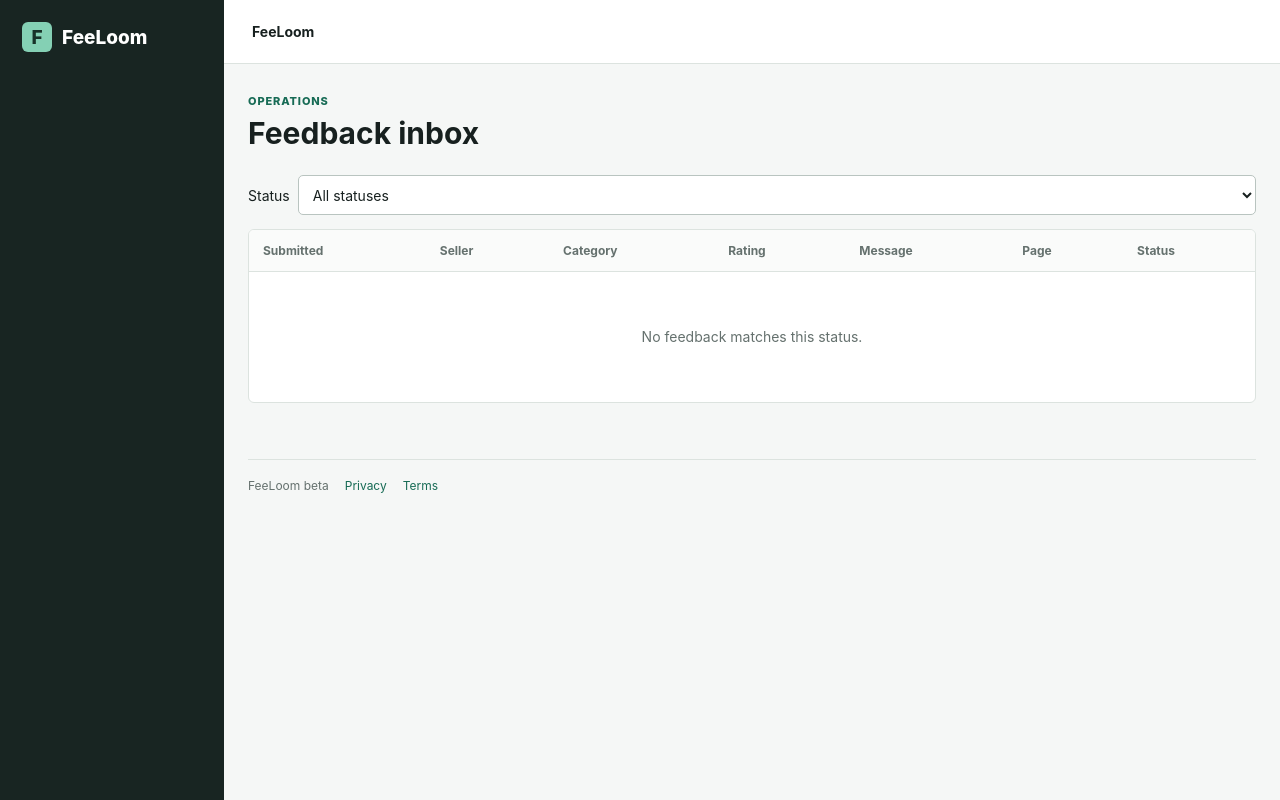
After one commit to sdepsen-coder/FeeLoom, a Django app: template templates/dashboard/feedback_inbox.html in a window 1280 px wide. The commit adds this page. Run offline with Django 5.2, Linux system fonts and the light colour scheme; the template is opened without the code that fills it, so the values that code supplies are empty.

Commit message:
Add beta feedback operations inbox

```diff
--- a/dashboard/static/app.css
+++ b/dashboard/static/app.css
@@ -30,6 +30,9 @@ h1,h2,p { margin-top:0; } h1 { margin-bottom:0; font-size:30px; line-height:1.2;
 .metric span { color:var(--muted); font-weight:650; } .metric strong { font-size:24px; } .metric.emphasis { border-color:#a6cfc0; background:var(--green-soft); }
 .table-wrap { overflow-x:auto; border:1px solid var(--line); border-radius:6px; background:var(--panel); }
 table { width:100%; border-collapse:collapse; white-space:nowrap; }
+.feedback-message { min-width:260px; max-width:460px; white-space:normal; }
+.inline-status-form { display:flex; align-items:center; gap:8px; }
+.inline-status-form select { width:auto; min-width:118px; }
 th,td { padding:13px 14px; border-bottom:1px solid var(--line); text-align:left; }
 th { color:var(--muted); background:#fafbfa; font-size:12px; font-weight:750; } tbody tr:last-child td { border-bottom:0; } tbody tr:hover { background:#fbfcfb; }
 .numeric { text-align:right; font-variant-numeric:tabular-nums; } .order-link { color:var(--ink); font-weight:750; } .empty-state { height:130px; color:var(--muted); text-align:center; }
--- a/dashboard/urls.py
+++ b/dashboard/urls.py
@@ -1,6 +1,6 @@
 from django.urls import path
 
-from .views import activity, beta_invites, dashboard, delete_workspace, download_sample_csv, export_sales, export_workspace_data, feedback, getting_started, import_sales, privacy_data, product_costs, sale_detail, sales_table, shops, switch_shop, system_status, toggle_invite, toggle_shop
+from .views import activity, beta_invites, dashboard, delete_workspace, download_sample_csv, export_sales, export_workspace_data, feedback, feedback_inbox, getting_started, import_sales, privacy_data, product_costs, sale_detail, sales_table, shops, switch_shop, system_status, toggle_invite, toggle_shop, update_feedback_status
 
 
 urlpatterns = [
@@ -21,6 +21,8 @@ urlpatterns = [
     path("beta-invites/<int:invite_id>/toggle/", toggle_invite, name="toggle_invite"),
     path("activity/", activity, name="activity"),
     path("system-status/", system_status, name="system_status"),
+    path("system-feedback/", feedback_inbox, name="feedback_inbox"),
+    path("system-feedback/<int:feedback_id>/status/", update_feedback_status, name="update_feedback_status"),
     path("getting-started/", getting_started, name="getting_started"),
     path("sample-data/etsy-orders.csv", download_sample_csv, name="download_sample_csv"),
 ]
--- a/templates/base.html
+++ b/templates/base.html
@@ -26,7 +26,10 @@
             {% if membership.role == 'owner' and request.user.is_staff %}<a class="{% if request.resolver_match.url_name == 'beta_invites' %}active{% endif %}" href="{% url 'beta_invites' %}">Beta invites</a>{% endif %}
             {% if membership.role == 'owner' %}<a class="{% if request.resolver_match.url_name == 'activity' %}active{% endif %}" href="{% url 'activity' %}">Activity</a>{% endif %}
             {% endif %}
-            {% if request.user.is_superuser %}<a class="{% if request.resolver_match.url_name == 'system_status' %}active{% endif %}" href="{% url 'system_status' %}">System</a>{% endif %}
+            {% if request.user.is_superuser %}
+            <a class="{% if request.resolver_match.url_name == 'feedback_inbox' or request.resolver_match.url_name == 'update_feedback_status' %}active{% endif %}" href="{% url 'feedback_inbox' %}">Feedback inbox</a>
+            <a class="{% if request.resolver_match.url_name == 'system_status' %}active{% endif %}" href="{% url 'system_status' %}">System</a>
+            {% endif %}
             <div class="mobile-account"><span>{{ request.user.username }}</span><form method="post" action="{% url 'logout' %}">{% csrf_token %}<button class="text-button" type="submit">Sign out</button></form></div>
           </nav>
           <div class="sidebar-footer"><span>{{ request.user.username }}</span><form method="post" action="{% url 'logout' %}">{% csrf_token %}<button class="text-button" type="submit">Sign out</button></form></div>
--- /dev/null
+++ b/templates/dashboard/feedback_inbox.html
@@ -0,0 +1,50 @@
+{% extends "base.html" %}
+{% block title %}Feedback inbox | FeeLoom{% endblock %}
+{% block content %}
+  <header class="page-heading">
+    <div><p class="eyebrow">OPERATIONS</p><h1>Feedback inbox</h1></div>
+  </header>
+  <form method="get" class="filter-bar">
+    <label for="feedback-status">Status</label>
+    <select id="feedback-status" name="status" onchange="this.form.submit()">
+      <option value="">All statuses</option>
+      {% for value, label in feedback_statuses %}<option value="{{ value }}" {% if status_filter == value %}selected{% endif %}>{{ label }}</option>{% endfor %}
+    </select>
+  </form>
+  <div class="table-wrap">
+    <table>
+      <thead><tr><th>Submitted</th><th>Seller</th><th>Category</th><th>Rating</th><th>Message</th><th>Page</th><th>Status</th></tr></thead>
+      <tbody>
+        {% for item in feedback_page %}
+          <tr>
+            <td>{{ item.created_at|date:"M j, Y H:i" }}</td>
+            <td><strong>{{ item.workspace.name }}</strong><br><span class="form-note">{{ item.shop.name|default:"No shop" }} · {{ item.user.username }}</span></td>
+            <td>{{ item.get_category_display }}</td>
+            <td><strong>{{ item.rating }}/5</strong></td>
+            <td class="feedback-message">{{ item.message }}</td>
+            <td>{{ item.page_path|default:"-" }}</td>
+            <td>
+              <form method="post" action="{% url 'update_feedback_status' item.id %}" class="inline-status-form">
+                {% csrf_token %}
+                <input type="hidden" name="status_filter" value="{{ status_filter }}">
+                <select name="status" aria-label="Status for feedback {{ item.id }}">
+                  {% for value, label in feedback_statuses %}<option value="{{ value }}" {% if item.status == value %}selected{% endif %}>{{ label }}</option>{% endfor %}
+                </select>
+                <button class="secondary-button compact" type="submit">Save</button>
+              </form>
+            </td>
+          </tr>
+        {% empty %}
+          <tr><td colspan="7" class="empty-state">No feedback matches this status.</td></tr>
+        {% endfor %}
+      </tbody>
+    </table>
+  </div>
+  {% if feedback_page.has_other_pages %}
+    <div class="pagination">
+      {% if feedback_page.has_previous %}<a href="?status={{ status_filter }}&amp;page={{ feedback_page.previous_page_number }}">Previous</a>{% endif %}
+      <span>Page {{ feedback_page.number }} of {{ feedback_page.paginator.num_pages }}</span>
+      {% if feedback_page.has_next %}<a href="?status={{ status_filter }}&amp;page={{ feedback_page.next_page_number }}">Next</a>{% endif %}
+    </div>
+  {% endif %}
+{% endblock %}
```
Also changed, not shown: dashboard/tests.py (+36 -1 lines), dashboard/views.py (+43 -0 lines).
